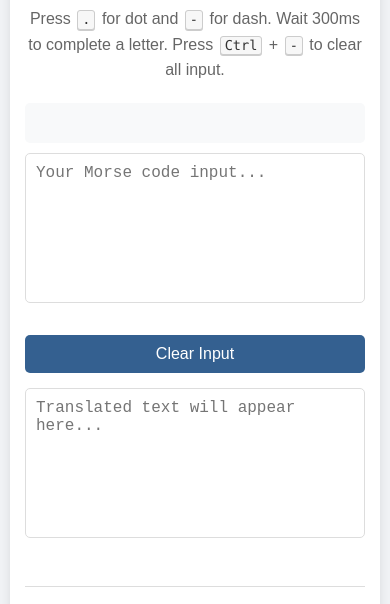
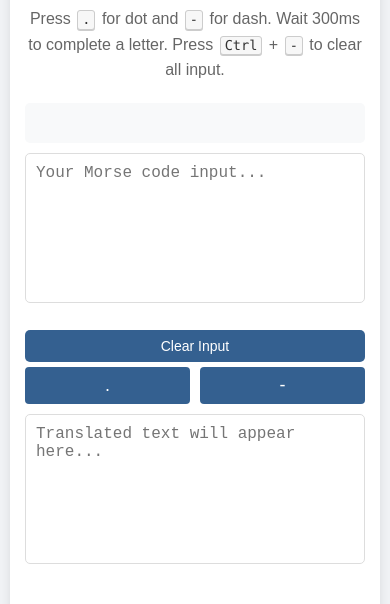
Before and after one commit to Brx86/morse_web, a plain HTML site: page practice.html in a window 390 px wide. Shown: the part 169-773 px from the top of the page. Drawn offline with Linux system fonts and the light colour scheme.

Commit message:
add mobile button support

```diff
--- a/practice.html
+++ b/practice.html
@@ -26,9 +26,12 @@
             <textarea id="input-text" readonly placeholder="Your Morse code input..."></textarea>
             <div class="buttons">
                 <button id="clear-btn">Clear Input</button>
+                <div class="mobile-buttons">
+                    <button id="dot-btn" class="morse-btn">.</button>
+                    <button id="dash-btn" class="morse-btn">-</button>
+                </div>
             </div>
             <textarea id="output-text" readonly placeholder="Translated text will appear here..."></textarea>
-
         </div>
         <div class="morse-guide">
             <h3>Morse Code Guide</h3>
--- a/practice.js
+++ b/practice.js
@@ -133,14 +133,15 @@ document.addEventListener('keydown', (event) => {
         event.preventDefault();
         handleMorseInput(event.key);
     }
-    // Add Ctrl + - shortcut for clearing input
     if (event.ctrlKey && event.key === '-') {
         event.preventDefault();
         clearInput();
     }
 });
 
-// Clear button event listener
+// Mobile button event listeners
+document.getElementById('dot-btn').addEventListener('click', () => handleMorseInput('.'));
+document.getElementById('dash-btn').addEventListener('click', () => handleMorseInput('-'));
 document.getElementById('clear-btn').addEventListener('click', clearInput);
 
 // Initialize the guide when page loads
--- a/style.css
+++ b/style.css
@@ -99,11 +99,13 @@ h3 {
 .morse-input {
     font-family: monospace;
     font-size: 24px;
-    min-height: 40px;
+    height: 40px;
     margin-bottom: 10px;
     background-color: #f8f9fa;
     padding: 10px;
     border-radius: 5px;
+    display: flex;
+    align-items: center;
 }
 
 .instruction {
@@ -130,11 +132,25 @@ textarea:focus {
     box-shadow: 0 0 5px rgba(0, 123, 255, 0.2);
 }
 
+/* Buttons container */
 .buttons {
     display: flex;
+    align-items: center;
+    justify-content: center;
     gap: 10px;
-    justify-content: center;
-    margin: 15px 0;
+    margin: 10px 0;
+    flex-wrap: nowrap;
+}
+
+/* Mobile buttons container */
+.mobile-buttons {
+    display: none;  /* Hidden by default */
+    gap: 10px;
+    width: 100%;
+}
+
+.mobile-buttons .morse-btn {
+    flex: 1;
 }
 
 button {
@@ -150,6 +166,44 @@ button {
 
 button:hover {
     background-color: #000000;
+}
+
+/* Mobile Morse Input Buttons */
+.morse-btn {
+    padding: 10px 20px;
+    font-size: 20px;
+    background-color: #346090;
+    color: white;
+    border: none;
+    border-radius: 4px;
+    cursor: pointer;
+    min-width: 60px;
+}
+
+.morse-btn:active {
+    background-color: #254468;
+}
+
+/* Show morse buttons on mobile devices */
+@media (max-width: 768px) {
+    .mobile-buttons {
+        display: flex;
+    }
+
+    .buttons {
+        gap: 5px;
+    }
+
+    .morse-btn {
+        padding: 8px 15px;
+        font-size: 18px;
+        min-width: 50px;
+    }
+
+    button {
+        padding: 8px 15px;
+        font-size: 14px;
+    }
 }
 
 /* Morse Guide */
```
